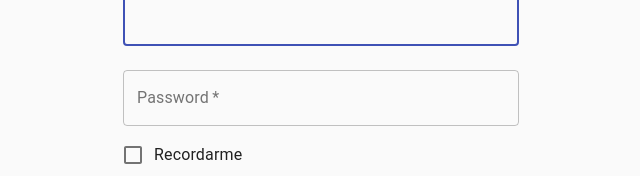
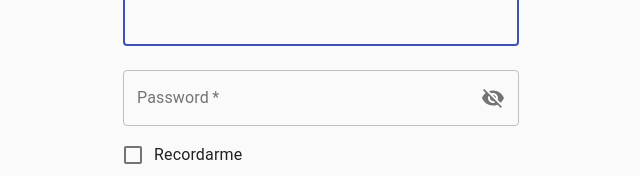
Before and after one commit to dierodz/henry-app, a React (Create React App) app in the folder client/: page /auth/login in a window 1280 px wide. Shown: the part 186-362 px from the top of the page, without its empty margins (319-959 px from the left). Built offline with nearby package versions, Linux system fonts and the light colour scheme.

Commit message:
fix validation error, add helperText & visibiltyPassword button

```diff
--- a/client/src/pages/auth/LoginScreen.js
+++ b/client/src/pages/auth/LoginScreen.js
@@ -15,7 +15,9 @@ import Container from '@material-ui/core/Container';
 import IconButton from '@material-ui/core/IconButton';
 import Icon from '@material-ui/core/Icon';
 import { useFormik } from "formik";
-
+import Visibility from '@material-ui/icons/Visibility';
+import VisibilityOff from '@material-ui/icons/VisibilityOff';
+import InputAdornment from '@material-ui/core/InputAdornment';
 
 const useStyles = makeStyles((theme) => ({
   paper: {
@@ -40,29 +42,33 @@ const useStyles = makeStyles((theme) => ({
   }
 }));
 
+
 export default function LoginScreen() {
   const classes = useStyles();
+  const [visibilityPass, setVisibilityPass] = React.useState(false);
 
   const formik = useFormik({
     initialValues: {
       email: "",
       password: "",
     },
-    validate() {
+    validate:(values)=>{
+      setVisibilityPass(false)
       const errors = {};
-      if (formik.touched.email && !formik.values.email) {
+      if (!values.email) {
         errors.email = "Required";
       } else if (
-        !/^[A-Z0-9._%+-]+@[A-Z0-9.-]+\.[A-Z]{2,4}$/i.test(formik.values.email)
+        !/^[A-Z0-9._%+-]+@[A-Z0-9.-]+\.[A-Z]{2,4}$/i.test(values.email)
       ) {
         errors.email = "Invalid email address";
       }
-      if (formik.touched.password && !formik.values.password) {
+      if (!values.password) {
         errors.password = "Required";
-      } else if (formik.values.password.length <= 8) {
+      } else if (values.password.length <= 8) {
         errors.password = "Must be more than 8 characters";
       }
-      return errors;},
+      return errors;
+    },
     onSubmit: async (values) => {
       alert(values.email + values.password)
       //descomentar al conectar
@@ -73,6 +79,10 @@ export default function LoginScreen() {
       } catch { } */
     }
   });
+
+  const handleClickShowPassword = () => {
+    setVisibilityPass(!visibilityPass);
+  };
 
 
   return (
@@ -96,8 +106,10 @@ export default function LoginScreen() {
             name="email"
             autoComplete="email"
             autoFocus
+            value={formik.values.email}
             onChange={formik.handleChange}
             error={formik.errors.email?true:false}
+            helperText={formik.errors.email?"Introduce un email valido":null}
           />
           <TextField
             variant="outlined"
@@ -106,12 +118,27 @@ export default function LoginScreen() {
             fullWidth
             name="password"
             label="Password"
-            type="password"
+            type={visibilityPass? 'text' : 'password'}
             id="password"
             autoComplete="current-password"
+            value={formik.values.password}
             onChange={formik.handleChange}
             error={formik.errors.password?true:false}
-          />
+            helperText={formik.errors.password?"Debes ingresar más de 8 caracteres":null}
+            InputProps={{
+              endAdornment: (
+                <InputAdornment position="end">
+                  <IconButton
+                    aria-label="toggle password visibility"
+                    onClick={handleClickShowPassword}
+                    edge="end"
+                  >
+                    {visibilityPass ? <Visibility /> : <VisibilityOff />}
+                  </IconButton>
+                </InputAdornment>
+              ),
+            }}
+          ></TextField>
           <FormControlLabel
             control={<Checkbox value="remember" color="primary" />}
             label="Recordarme"
```
